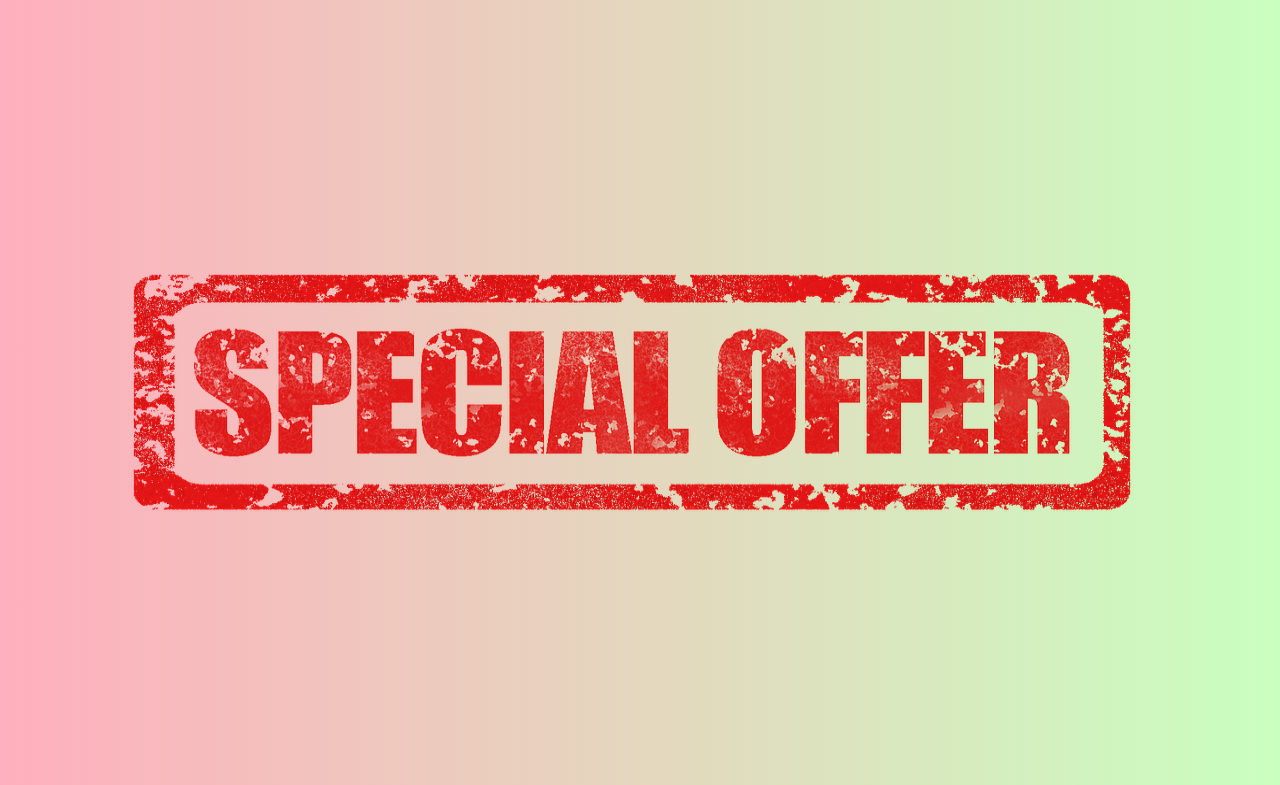
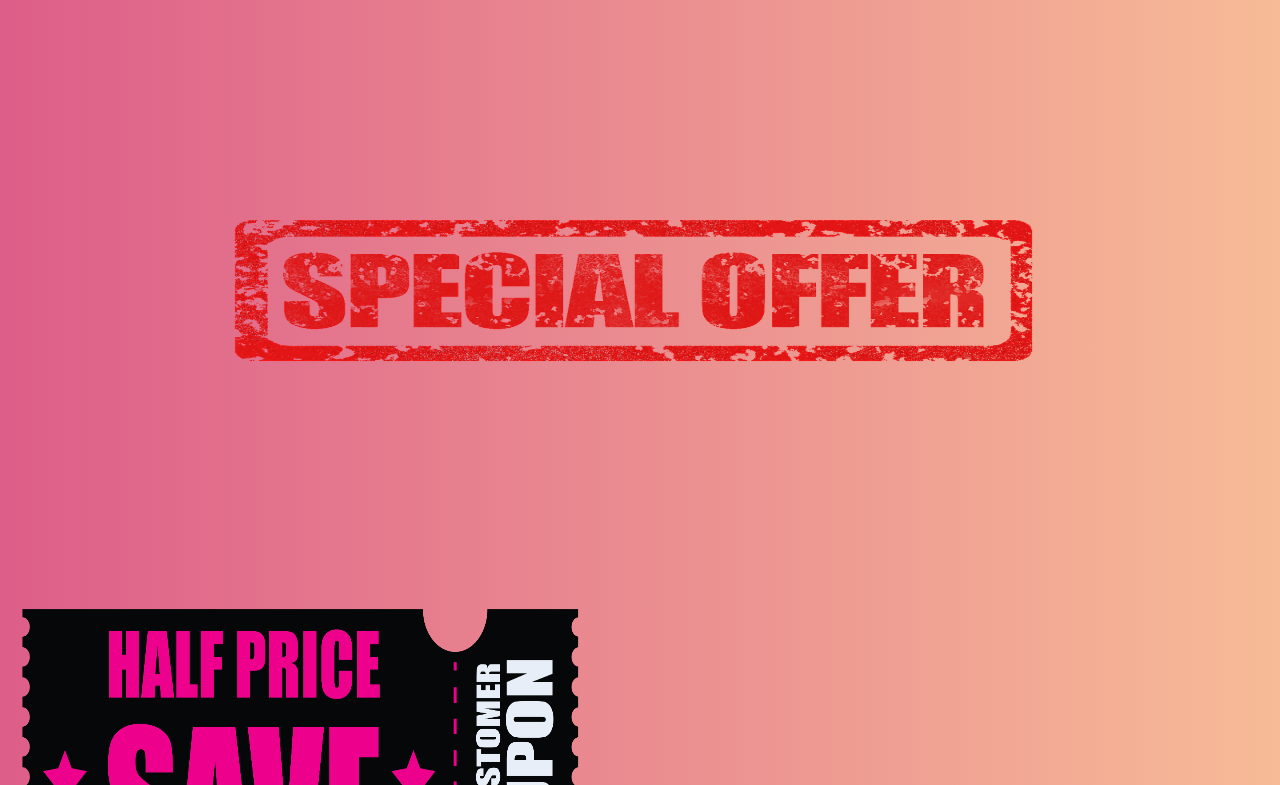
Before and after one commit to diegoasotelo87/proyecto_burga, a plain HTML site: page Pages/cupones.html in a window 1280 px wide. Shown: the part 159-944 px from the top of the page. Drawn offline with Linux system fonts and the light colour scheme.

Commit message:
Agregué animacion y gradiente para el desafío

```diff
--- a/Pages/cupones.html
+++ b/Pages/cupones.html
@@ -28,7 +28,7 @@
  <!--FIN HEADER DE LA PAGINA-->
  <main>
      <section>
-         <img src="../img/Oferta especial.png" alt="ofertas especiales" width="100%" height="800px">
+         <img class="animacionImg" src="../img/Oferta especial.png" alt="ofertas especiales" width="100%" height="600px">
          <img src="../img/Cupon.png" alt="cupon" width="600px" height="400px">
      </section>
  </main>
--- a/css/index.css
+++ b/css/index.css
@@ -12,9 +12,12 @@ body {
     grid-template-rows: auto 1fr auto;
     min-height: 100vh;
     margin: 0;
-    background: #C9FFBF;  /* fallback for old browsers */
-    background: -webkit-linear-gradient(to right, #FFAFBD, #C9FFBF);  /* Chrome 10-25, Safari 5.1-6 */
-    background: linear-gradient(to right, #FFAFBD, #C9FFBF); /* W3C, IE 10+/ Edge, Firefox 16+, Chrome 26+, Opera 12+, Safari 7+ */
+    /*Aplico Gradiente al Body*/
+    background: #dd5e89; /* fallback for old browsers */
+    background: -webkit-linear-gradient(to right, #dd5e89, #f7bb97); /* Chrome 10-25, Safari 5.1-6 */
+    background: linear-gradient(to right, #dd5e89, #f7bb97); /* W3C, IE 10+/ Edge, Firefox 16+, Chrome 26+, Opera 12+, Safari 7+ */
+
+
 
 
 
@@ -86,6 +89,8 @@ section h1{
     font-size: 5em;
     text-align: center;
 }
+
+
 
 section h2 {
     display: flex;
@@ -252,3 +257,12 @@ section article{
     }
 
 }*/
+  /*Aplico Animacion en seccion CUPONES*/
+.animacionImg {
+    margin: 0 auto;
+    transform: scale(.8);
+    }
+
+.animacionImg:hover{
+    transform: scale(1);
+}
```
